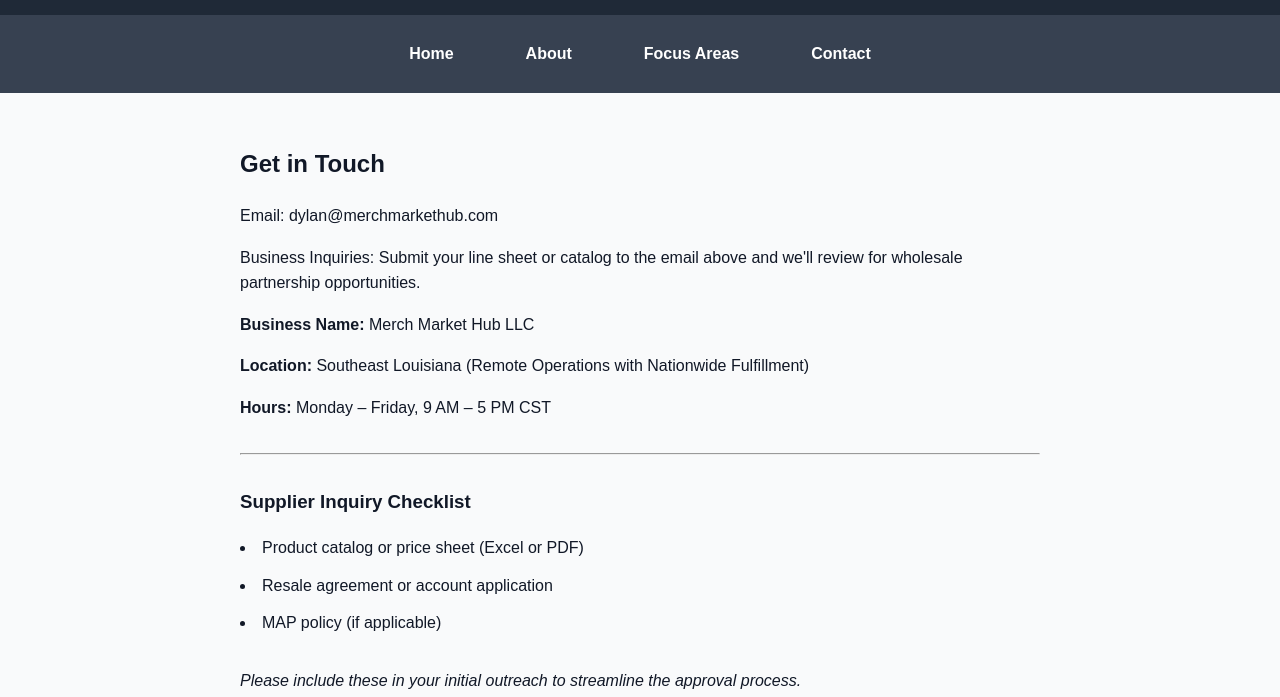
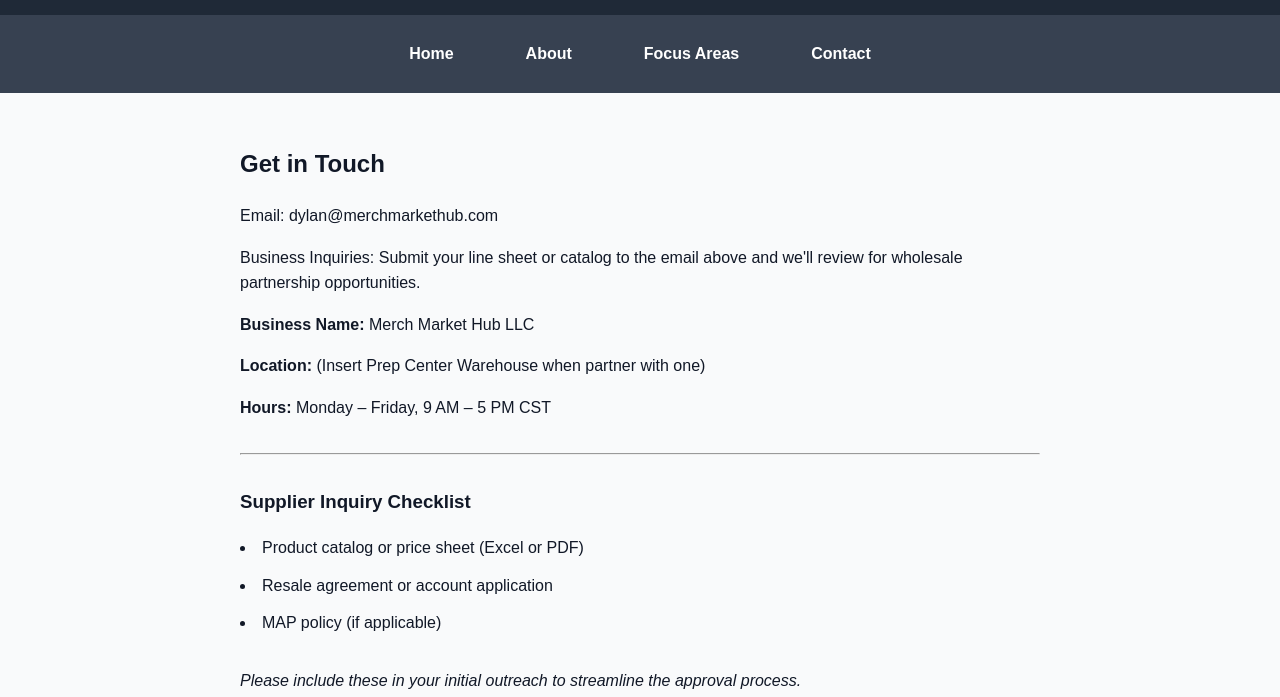
Before and after one commit to dylsnake4/merchmarkethubdraftpage, a plain HTML site: page contact.html in a window 1280 px wide. Shown: the part 103-800 px from the top of the page. Drawn offline with Linux system fonts and the light colour scheme.

Commit message:
Update contact.html

```diff
--- a/contact.html
+++ b/contact.html
@@ -21,7 +21,7 @@
     <p>Email: dylan@merchmarkethub.com</p>
     <p>Business Inquiries: Submit your line sheet or catalog to the email above and we'll review for wholesale partnership opportunities.</p>
     <p><strong>Business Name:</strong> Merch Market Hub LLC</p>
-    <p><strong>Location:</strong> Southeast Louisiana (Remote Operations with Nationwide Fulfillment)</p>
+    <p><strong>Location:</strong> (Insert Prep Center Warehouse when partner with one)</p>
     <p><strong>Hours:</strong> Monday – Friday, 9 AM – 5 PM CST</p>
 
     <hr style="margin: 2rem 0;">
```
